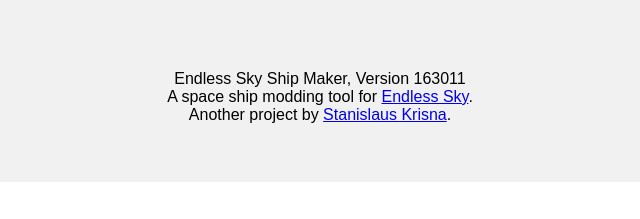
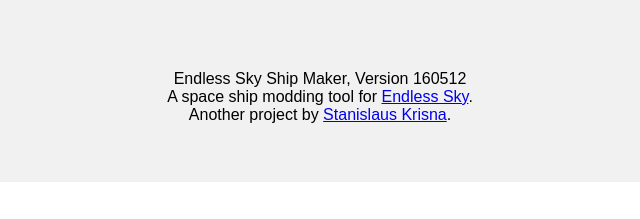
Before and after one commit to krisnarocks/Endless-Sky-Ship-Maker, a plain HTML site: page index.html in a window 1280 px wide. Shown: the part 578-797 px from the top of the page, 320-960 px from the left. Drawn offline with Linux system fonts and the light colour scheme.

Commit message:
Change version number

```diff
--- a/index.html
+++ b/index.html
@@ -223,7 +223,7 @@
 
     <footer id="app-footer">
       <span class="section-content">
-        <center style="margin-top: 20px;">Endless Sky Ship Maker, Version 163011<br>A space ship modding tool for <a href="http://endless-sky.github.io/" target="_blank">Endless Sky</a>.<br>Another project by <a href="http://krisnaslife.cu.cc" target="_blank">Stanislaus Krisna</a>.</center>
+        <center style="margin-top: 20px;">Endless Sky Ship Maker, Version 160512<br>A space ship modding tool for <a href="http://endless-sky.github.io/" target="_blank">Endless Sky</a>.<br>Another project by <a href="http://krisnaslife.cu.cc" target="_blank">Stanislaus Krisna</a>.</center>
       </span>
     </footer>
     <script src="include/js/app.js"></script>
```
